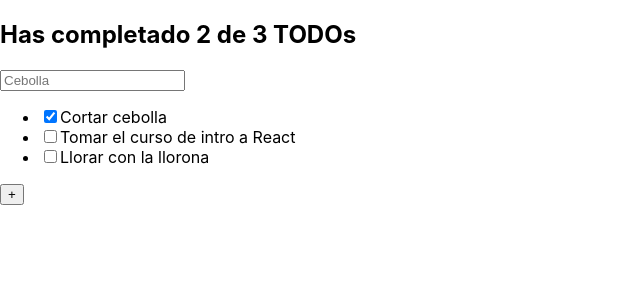
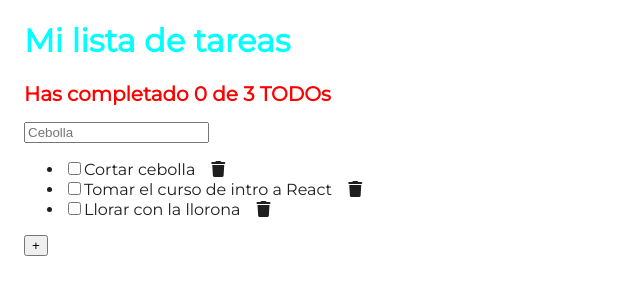
Before and after one commit to Lauriacunia/simple-todo-react, a React (Create React App) app: page / in a window 1280 px wide. Shown: the top 300 px of the page, without its empty margins (0-640 px from the left). Built offline with nearby package versions, Linux system fonts and the light colour scheme.

Commit message:
feat: searchTodo, completeTodo y deleteTodo

```diff
--- a/public/index.html
+++ b/public/index.html
@@ -10,21 +10,10 @@
       content="Web site created using create-react-app"
     />
     <link rel="apple-touch-icon" href="%PUBLIC_URL%/logo192.png" />
-    <!--
-      manifest.json provides metadata used when your web app is installed on a
-      user's mobile device or desktop. See https://developers.google.com/web/fundamentals/web-app-manifest/
-    -->
     <link rel="manifest" href="%PUBLIC_URL%/manifest.json" />
-    <!--
-      Notice the use of %PUBLIC_URL% in the tags above.
-      It will be replaced with the URL of the `public` folder during the build.
-      Only files inside the `public` folder can be referenced from the HTML.
-
-      Unlike "/favicon.ico" or "favicon.ico", "%PUBLIC_URL%/favicon.ico" will
-      work correctly both with client-side routing and a non-root public URL.
-      Learn how to configure a non-root public URL by running `npm run build`.
-    -->
-    <title>React App</title>
+    <link rel="preconnect" href="https://fonts.googleapis.com"><link rel="preconnect" href="https://fonts.gstatic.com" crossorigin><link href="https://fonts.googleapis.com/css2?family=Montserrat&display=swap" rel="stylesheet">
+    <script src="https://kit.fontawesome.com/1bf9f53e5b.js" crossorigin="anonymous"></script>
+    <title>TODO Machine</title>
   </head>
   <body>
     <noscript>You need to enable JavaScript to run this app.</noscript>
--- a/src/App.js
+++ b/src/App.js
@@ -6,23 +6,81 @@ import { TodoItem } from './components/TodoItem';
 import { CreateTodoButton } from './components/CreateTodoButton';
 //import './App.css';
 
-const todos = [
-  { text: 'Cortar cebolla', completed: true },
+const defaultTodos = [
+  { text: 'Cortar cebolla', completed: false },
   { text: 'Tomar el curso de intro a React', completed: false },
   { text: 'Llorar con la llorona', completed: false }
 ];
 
 function App(props) {
+  const [searchValue, setSearchValue] = React.useState("");
+  const [todos, setTodos] = React.useState(defaultTodos);
+
+  const completedTodos = todos.filter(todo => !!todo.completed).length; // true
+  const totalTodos = todos.length;
+
+  // Buscar todos y mostrarlos
+  let serchedTodos = [];
+  if(!searchValue.length >= 1) {
+    serchedTodos = todos;
+  } else {
+    serchedTodos = todos.filter(todo => {
+      const todoText = todo.text.toLowerCase();
+      const searchText = searchValue.toLowerCase();
+      return todoText.includes(searchText);
+    });
+  }
+
+  // Marcar todos como completados
+  const completeTodo = (text) => {
+    const todoIndex = todos.findIndex(todo => todo.text === text);
+    const newTodos = [...todos];
+    newTodos[todoIndex].completed = true;
+    console.log(newTodos)
+    setTodos(newTodos);
+  }
+  // desmarcar todos como completados
+  const uncompleteTodo = (text) => {
+    const todoIndex = todos.findIndex(todo => todo.text === text);
+    const newTodos = [...todos];
+    newTodos[todoIndex].completed = false;
+    console.log(newTodos)
+    setTodos(newTodos);
+  }
+  // borrado de todos
+  const deleteTodo = (text) => {
+    const todoIndex = todos.findIndex(todo => todo.text === text);
+    const newTodos = [...todos];
+    newTodos.splice(todoIndex, 1);
+    console.log(newTodos)
+    setTodos(newTodos);
+  }
+
   return (
     <>
-      <TodoCounter />
-      <TodoSearch />
+      <TodoCounter
+       total={totalTodos}
+       completed={completedTodos}
+      />
+      <TodoSearch
+        searchValue={searchValue}
+        setSearchValue={setSearchValue}
+      />
       <TodoList >   {/*Accedo a la lista con props.children */}
-        {todos.map(todo => (
+        {serchedTodos.map(todo => (
           <TodoItem
             key={todo.text}
             text={todo.text}
             completed={todo.completed}
+            onComplete={() => {
+              completeTodo (todo.text);
+            }}
+            onUncomplete={() => {
+              uncompleteTodo (todo.text);
+            }}
+            onDelete={() => {
+              deleteTodo (todo.text);
+            }}
           />
         ))}
       </TodoList >
--- a/src/components/CreateTodoButton.js
+++ b/src/components/CreateTodoButton.js
@@ -1,13 +1,10 @@
 import React from "react";
 
 function CreateTodoButton(props) {
-    return (
-        <button
-        onClick={props.setOpenModal}
-        >
-        +
-        </button>
-    );
+  const onClickButton = () => {
+    console.log("Nuevo TODO");
+  };
+  return <button onClick={onClickButton}>+</button>;
 }
 
-export { CreateTodoButton }
+export { CreateTodoButton };
--- /dev/null
+++ b/src/components/TodoCounter.css
@@ -0,0 +1,3 @@
+.title {
+    color: aqua;
+}
--- a/src/components/TodoCounter.js
+++ b/src/components/TodoCounter.js
@@ -1,12 +1,20 @@
 import React from "react";
+import "./TodoCounter.css";
+// Estilos en línea -> se interpolan en el componente
+const misEstilos = {
+  color: "red",
+  fontSize: "20px",
+};
 
-function TodoCounter() {
-    return (
-        <h2>
-        Has completado 2 de 3 TODOs
-        </h2>
-    );
+function TodoCounter(props) {
+  const { total, completed } = props; // Destructuring -> puede hacerse tambien en la declaración de la función
+
+  return (
+    <>
+      <h1 className="title">Mi lista de tareas</h1>
+      <h2 style={misEstilos}>Has completado { completed } de { total } TODOs</h2>
+    </>
+  );
 }
 
-
-export { TodoCounter }
+export { TodoCounter };
--- a/src/components/TodoItem.js
+++ b/src/components/TodoItem.js
@@ -1,13 +1,38 @@
 import React from "react";
 
 function TodoItem(props) {
+    const onChangeTodo = (event) => {
+        console.log(event.target.checked);
+        if(event.target.checked){
+            console.log("Completado");
+            props.onComplete();
+        }else {
+            console.log("Descompletado");
+            props.onUncomplete();
+        }
+
+    };
+
+
+    const style = {
+        marginRight: "1rem",
+    };
+
     return (
+
         <li>
-        <label>
-            <input type="checkbox" defaultChecked={props.completed} />
+        <label style= {style}>
+            <input type="checkbox"
+            defaultChecked={props.completed}
+            onChange={ onChangeTodo }
+            />
             {props.text}
         </label>
+        <i className="fa-solid fa-trash"
+           onClick={props.onDelete}
+        ></i>
         </li>
+
     );
 }
 
--- a/src/components/TodoSearch.js
+++ b/src/components/TodoSearch.js
@@ -1,10 +1,24 @@
 import React from "react";
 
-function TodoSearch() {
+function TodoSearch({searchValue, setSearchValue}) {
+
+    //const [searchValue, setSearchValue] = React.useState("");
+
+    // const onSearchValueChange = (event) => {
+    //     console.log(event.target.value);
+    // };
     return (
-        <input
-        placeholder="Cebolla"
-        />
+        <>
+            <input
+            placeholder="Cebolla"
+            //onChange={onSearchValueChange}
+            onChange={(event) => {
+                setSearchValue(event.target.value);
+            }}
+            value={searchValue}
+            />
+            <p>{searchValue}</p>
+        </>
     );
  }
 
--- a/src/index.css
+++ b/src/index.css
@@ -1,13 +1,12 @@
 body {
   margin: 0;
-  font-family: -apple-system, BlinkMacSystemFont, 'Segoe UI', 'Roboto', 'Oxygen',
-    'Ubuntu', 'Cantarell', 'Fira Sans', 'Droid Sans', 'Helvetica Neue',
-    sans-serif;
-  -webkit-font-smoothing: antialiased;
-  -moz-osx-font-smoothing: grayscale;
+  padding: 0;
+  color: #1E1E1F;
+  font-family: 'Montserrat', Arial, Helvetica, sans-serif;
 }
 
-code {
-  font-family: source-code-pro, Menlo, Monaco, Consolas, 'Courier New',
-    monospace;
+#root {
+  margin: 0 24px;
+  position: relative;
+  min-height: 100vh;
 }
```
